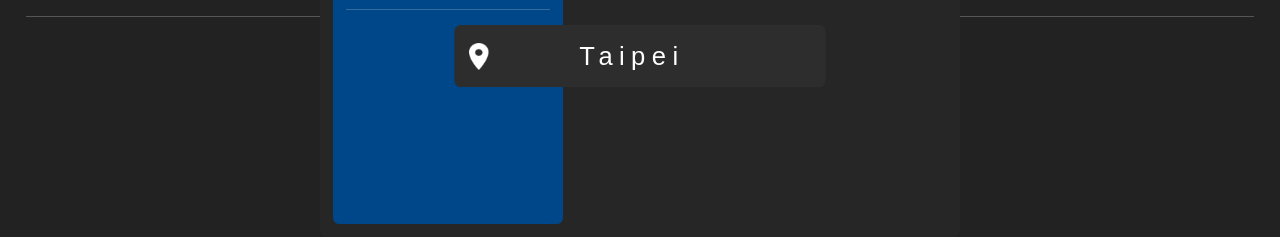
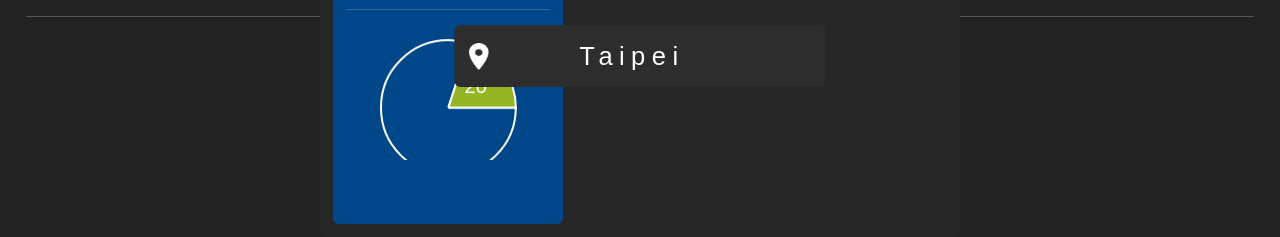
Before and after one commit to howlfu/weather-ui, a website: page start_template.html in a window 1280 px wide. Shown: the part 704-941 px from the top of the page. Drawn offline with Linux system fonts and the light colour scheme; a web font is replaced by a local one.

Commit message:
#1 add pie chart to template

```diff
--- a/js/general.js
+++ b/js/general.js
@@ -2,18 +2,57 @@
 var timerIndex = 1;
 let sel_id = 'announce-ind-item-sel';
 $(document).ready(function(){
-  var cv_hot = document.getElementById('hot-pie');
-  var context = cv_hot.getContext('2d');
+  paintHot([80,20], ['#00478a', '#95b524'], ['', '20'])
   loopDot(timerIndex);
    setInterval(() => {
     timerIndex++;
-    loopDot(timerIndex);
     if (timerIndex>6) {
       timerIndex = 1;
     }
+    loopDot(timerIndex);
+
    }, 5000);
   console.log( "ready!" );
 });
+
+function paintHot(vauleAry, colorAry, labelAry) {
+  var cv_humi = document.getElementById('humi-pie');
+  var ctx = cv_humi.getContext('2d');
+  var lastend = 0;
+  var myTotal = 0;
+
+  for(var e = 0; e < vauleAry.length; e++)
+  {
+    myTotal += vauleAry[e];
+  }
+  let divElem = $("#humi-div")
+  var rFator = divElem.width()
+  if(divElem.width() > divElem.height()){
+    rFator = divElem.height()
+  }
+  let r = rFator / 2 - 30
+  var centerW = (divElem.width()) / 2;
+  var centerH = (divElem.height()) / 2
+  for (var i = 0; i < vauleAry.length; i++) {
+    ctx.fillStyle = colorAry[i];
+    ctx.strokeStyle ='white';
+    ctx.lineWidth = 2;
+    ctx.beginPath();
+    ctx.moveTo(centerW,centerH);
+    var len =  (vauleAry[i]/myTotal) * 2 * Math.PI
+    ctx.arc(centerW , centerH, r, lastend,lastend + len,false);
+    ctx.lineTo(centerW,centerH);
+    ctx.fill();
+    ctx.stroke();
+    ctx.fillStyle ='white';
+    ctx.font = "20px Arial";
+    ctx.textAlign = "center";
+    ctx.textBaseline = "middle";
+    var mid = lastend + len / 2
+    ctx.fillText(labelAry[i],centerW + Math.cos(mid) * (r/2) , centerH + Math.sin(mid) * (r/2));
+    lastend += Math.PI*2*(vauleAry[i]/myTotal);
+  }
+}
 
 function loopDot(index) {
   let dotId = "#ind-" + index;
--- a/start_template.html
+++ b/start_template.html
@@ -43,13 +43,15 @@
       <div class="main-notify">
         <div class="main-notify-item notify-item-hot-bk">
           <div class="notify-item-hot notify-item-detail notify-item-text">高溫</div>
-          <canvas id="hot-pie"></canvas width="400" height="250">
         </div>
         <div class="main-notify-item notify-item-cold-bk">
           <div class="notify-item-cold notify-item-detail notify-item-text">低溫</div>
         </div>
-        <div class="main-notify-item notify-item-humi-bk" >
+        <div class="main-notify-item notify-item-humi-bk">
           <div class="notify-item-humi notify-item-detail notify-item-text">濕度</div>
+          <div class="canvas-item" id="humi-div">
+            <canvas id="humi-pie" ></canvas>
+          </div>
         </div>
 
       </div>
```
